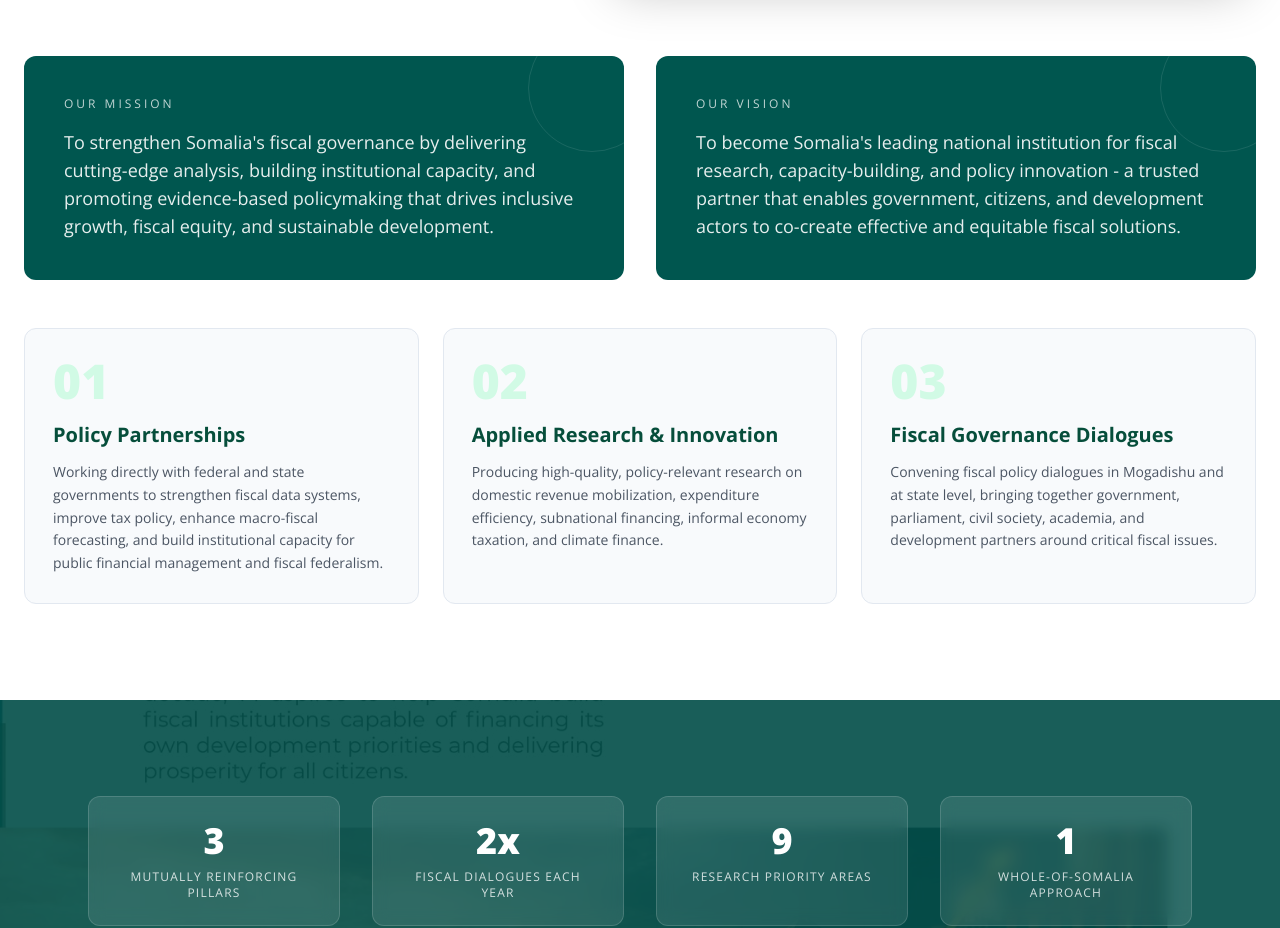
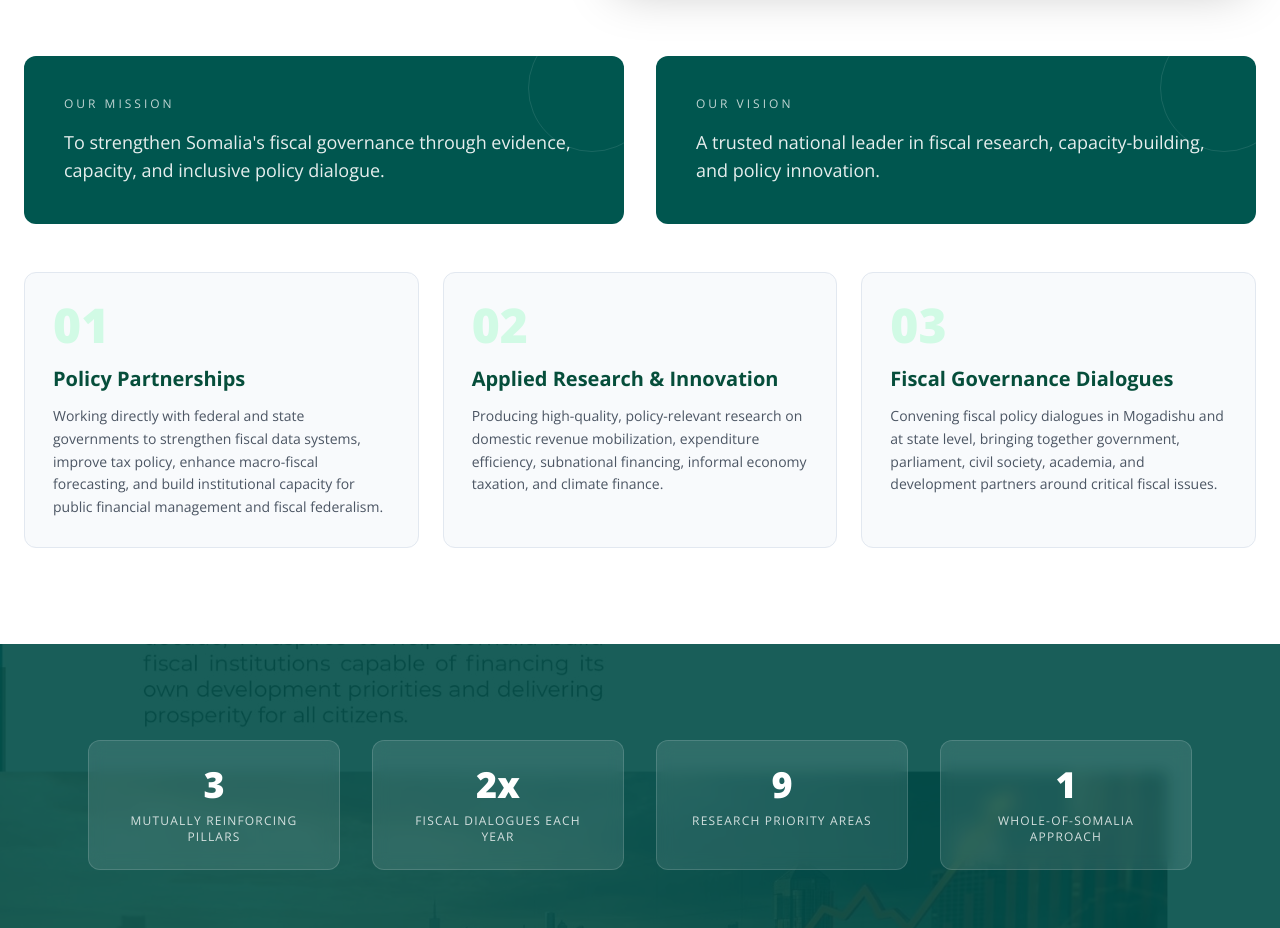
Before and after one commit to AhmedGarcad/fiscalinitiative-website, a React (Vite) app: page /#/ in a window 1280 px wide. Shown: the part 1340-2268 px from the top of the page. Built offline with nearby package versions, Linux system fonts and the light colour scheme; no server answers.

Commit message:
Shorten purpose vision and mission copy

```diff
--- a/src/components/AboutPage.jsx
+++ b/src/components/AboutPage.jsx
@@ -6,12 +6,13 @@ import {
   mission,
   organization,
   pillars,
+  purpose,
   vision,
 } from "../content/siteContent";
 import { profileAssets } from "../content/profileAssets";
 
 const purposeVisionMission = [
-  { icon: "target", title: "Purpose", text: organization.description },
+  { icon: "target", title: "Purpose", text: purpose },
   { icon: "binoculars", title: "Vision", text: vision },
   { icon: "compass", title: "Mission", text: mission },
 ];
--- a/src/content/siteContent.js
+++ b/src/content/siteContent.js
@@ -9,11 +9,14 @@ export const organization = {
   location: "Mogadishu, Somalia",
 };
 
+export const purpose =
+  "Independent fiscal research advancing accountable governance and inclusive growth in Somalia.";
+
 export const mission =
-  "To strengthen Somalia's fiscal governance by delivering cutting-edge analysis, building institutional capacity, and promoting evidence-based policymaking that drives inclusive growth, fiscal equity, and sustainable development.";
+  "To strengthen Somalia's fiscal governance through evidence, capacity, and inclusive policy dialogue.";
 
 export const vision =
-  "To become Somalia's leading national institution for fiscal research, capacity-building, and policy innovation - a trusted partner that enables government, citizens, and development actors to co-create effective and equitable fiscal solutions.";
+  "A trusted national leader in fiscal research, capacity-building, and policy innovation.";
 
 export const pillars = [
   {
```
